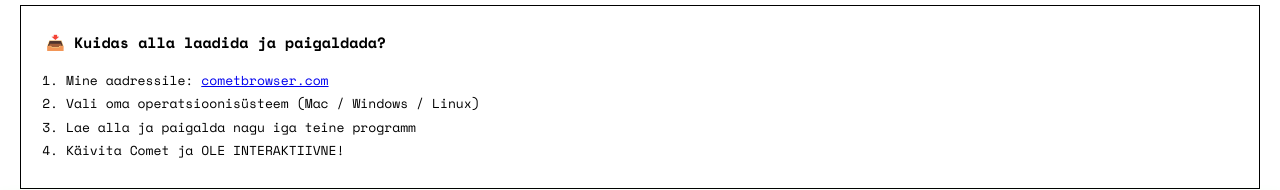
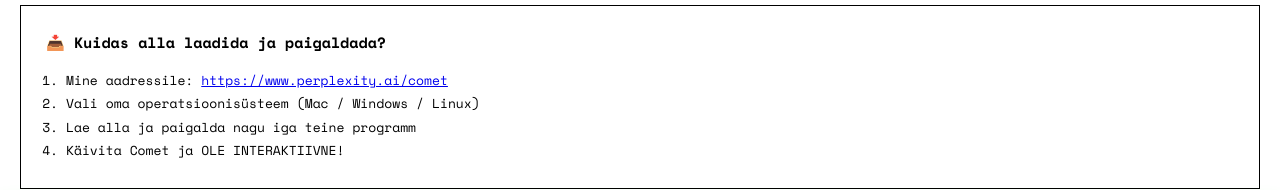
Before and after one commit to saarepera-toimetamised/raamatuklikk, a Next.js app: page /kasulik in a window 1280 px wide. Shown: the part 506-696 px from the top of the page. Built offline with nearby package versions, Linux system fonts and the light colour scheme.

Commit message:
Comet brauseri allalaadimise link kasulike teadmiste lehe juhendis

```diff
--- a/app/kasulik/page.tsx
+++ b/app/kasulik/page.tsx
@@ -98,7 +98,7 @@
               📥 Kuidas alla laadida ja paigaldada?
             </h3>
             <ol style={{ fontSize: '13px', lineHeight: 1.8, paddingLeft: '20px' }}>
-              <li>Mine aadressile: <a href="https://www.cometbrowser.com" target="_blank" style={{ textDecoration: 'underline' }}>cometbrowser.com</a></li>
+              <li>Mine aadressile: <a href="https://www.perplexity.ai/comet" target="_blank" style={{ textDecoration: 'underline' }}>https://www.perplexity.ai/comet</a></li>
               <li>Vali oma operatsioonisüsteem (Mac / Windows / Linux)</li>
               <li>Lae alla ja paigalda nagu iga teine programm</li>
               <li>Käivita Comet ja OLE INTERAKTIIVNE!</li>
```
